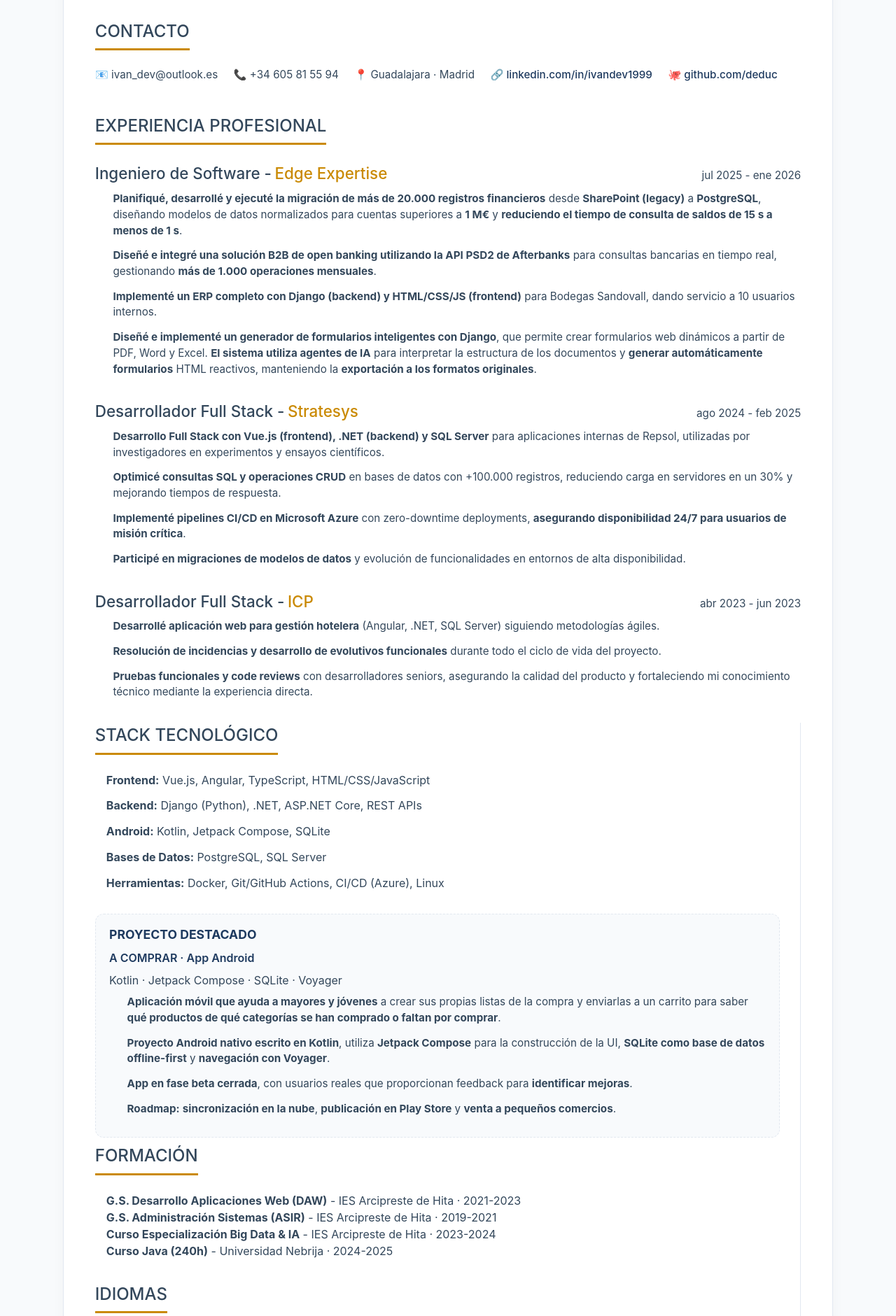
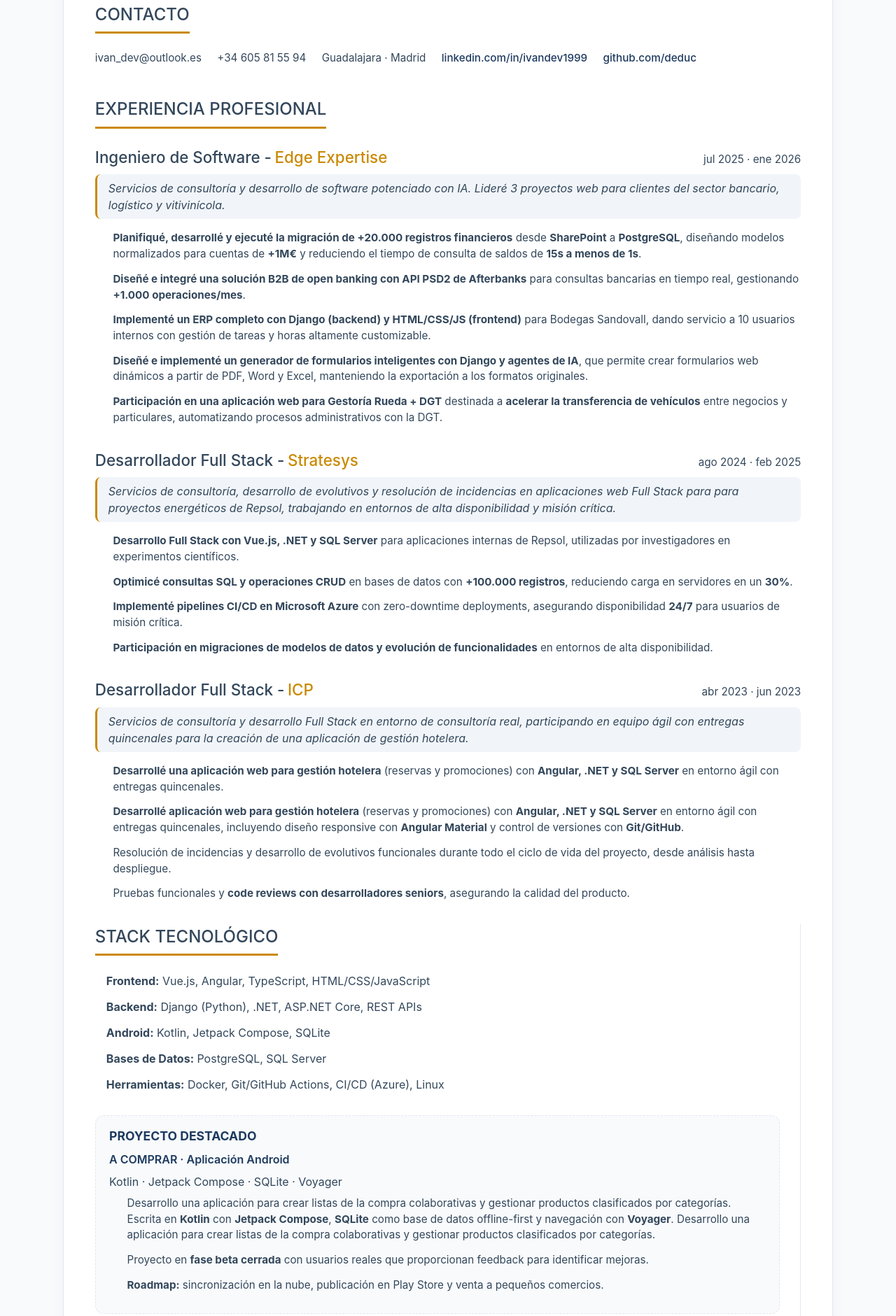
Before and after one commit to deduc/deduc.github.io, a plain HTML site: page index.html in a window 1280 px wide. Shown: the part 482-2363 px from the top of the page at 70% size. Drawn offline with Linux system fonts and the light colour scheme.

Commit message:
ultimos ajustes hasta yks cuando zzz

```diff
--- a/index.html
+++ b/index.html
@@ -1,5 +1,6 @@
 <!DOCTYPE html>
 <html lang="es">
+
 <head>
     <meta charset="UTF-8">
     <meta name="viewport" content="width=device-width, initial-scale=1.0">
@@ -21,7 +22,7 @@
             --detalle: #1e3a5f;
             --acento: #ca8a04;
             --borde-suave: #e2e8f0;
-            --sombra: 0 10px 25px -5px rgba(0,0,0,0.05), 0 8px 10px -6px rgba(0,0,0,0.02);
+            --sombra: 0 10px 25px -5px rgba(0, 0, 0, 0.05), 0 8px 10px -6px rgba(0, 0, 0, 0.02);
         }
 
         body {
@@ -193,16 +194,19 @@
                 background-color: white;
                 padding: 0;
             }
+
             .resume {
                 box-shadow: none;
                 border: none;
                 padding: 1.8rem 2rem;
                 border-radius: 0;
             }
+
             .skill-badge {
                 background-color: #eef2f6 !important;
                 border: 1px solid #ccc;
             }
+
             .about-mini {
                 background-color: #f1f5f9 !important;
                 -webkit-print-color-adjust: exact;
@@ -215,10 +219,12 @@
                 grid-template-columns: 1fr;
                 gap: 1rem;
             }
+
             .sidebar {
                 border-right: 0;
                 padding-right: 0;
             }
+
             h1 {
                 font-size: 2.2rem;
             }
@@ -240,12 +246,24 @@
             flex-wrap: wrap;
             margin-bottom: 0.5rem;
         }
+
+        .descripcion-empresa {
+            margin-bottom: 1rem;
+            font-style: italic;
+            color: var(--texto-secundario);
+            background-color: #f1f5f9;
+            padding: 0.5rem 1rem;
+            border-radius: 8px;
+            border-left: 3px solid var(--acento);
+        }
+
     </style>
 </head>
+
 <body>
     <div class="resume">
         <header>
-            <!-- CABECERA CORREGIDA: VUE + DJANGO PRIMERO -->
+            <!-- CABECERA -->
             <div style="display: flex; justify-content: space-between; align-items: center; flex-wrap: wrap;">
                 <div>
                     <h1>Iván Gómez Calvo</h1>
@@ -253,111 +271,160 @@
                         Desarrollador Full Stack (Vue, Django) y Android (Kotlin)
                     </div>
                     <div style="font-size: 1rem; color: var(--texto-secundario); margin-top: 0.2rem;">
-                        Experiencia en proyectos de banca, energía, logística y soluciones con IA
+                        Experiencia en banca, energía, logística y soluciones con IA
                     </div>
                 </div>
-                <img src="https://avatars.githubusercontent.com/u/127850919?v=4" alt="Foto de perfil" style="width: 200px; height: 200px; border-radius: 50%; object-fit: cover; border: 3px solid var(--borde-suave);">
+                <img src="https://avatars.githubusercontent.com/u/127850919?v=4" alt="Foto de perfil"
+                    style="width: 200px; height: 200px; border-radius: 50%; object-fit: cover; border: 3px solid var(--borde-suave);">
             </div>
 
-            <!-- RESUMEN EJECUTIVO (actualizado) -->
+            <!-- RESUMEN EJECUTIVO -->
             <div class="about-mini">
                 <strong>Desarrollador Full Stack con experiencia en banca (Grupo SEG) y energía (Repsol).</strong>
-                He migrado <strong>+20.000 registros financieros</strong> a PostgreSQL para clientes importantes con cuentas de <strong>+1M€</strong>,
-                y desarrollado aplicaciones con <strong>Vue.js, Django, .NET y Angular</strong> en entornos de producción crítica.
+                He migrado <strong>+20.000 registros financieros</strong> a PostgreSQL para clientes con cuentas de
+                <strong>+1M€</strong>, y desarrollado aplicaciones con <strong>Vue.js, Django, .NET y Angular</strong>
+                en entornos de producción crítica.
                 <br><br>
-                Compagino mi actividad profesional con el desarrollo de una aplicación Android en Kotlin (beta cerrada) y labores de mentoría técnica.
+                Compatibilizo mi actividad profesional con el desarrollo de una aplicación Android en Kotlin (beta cerrada) y
+                mentoría técnica.
             </div>
         </header>
 
         <main>
             <!-- COLUMNA PRINCIPAL: EXPERIENCIA -->
             <div class="main">
-                <!-- CONTACTO (igual) -->
+                <!-- CONTACTO -->
                 <div class="seccion" style="margin-top: 2rem;">
                     <h2>CONTACTO</h2>
-                    <div style="display: flex; flex-direction: row; justify-content: flex-start; gap: 1.4rem; flex-wrap: wrap;">
-                        <div class="contacto-item">📧 ivan_dev@outlook.es</div>
-                        <div class="contacto-item">📞 +34 605 81 55 94</div>
-                        <div class="contacto-item">📍 Guadalajara · Madrid</div>
+                    <div
+                        style="display: flex; flex-direction: row; justify-content: flex-start; gap: 1.4rem; flex-wrap: wrap;">
+                        <div class="contacto-item">ivan_dev@outlook.es</div>
+                        <div class="contacto-item">+34 605 81 55 94</div>
+                        <div class="contacto-item">Guadalajara · Madrid</div>
                         <div class="contacto-item">
-                            <a href="https://www.linkedin.com/in/ivandev1999/" target="_blank" class="linkedin">🔗 linkedin.com/in/ivandev1999</a>
+                            <a href="https://www.linkedin.com/in/ivandev1999/" target="_blank" class="linkedin">linkedin.com/in/ivandev1999</a>
                         </div>
                         <div class="contacto-item">
-                            <a href="https://github.com/deduc" target="_blank" class="linkedin">🐙 github.com/deduc</a>
+                            <a href="https://github.com/deduc" target="_blank" class="linkedin">github.com/deduc</a>
                         </div>
                     </div>
                 </div>
 
                 <h2>EXPERIENCIA PROFESIONAL</h2>
 
-                <!-- Edge Expertise - AHORA CON DJANGO (sin Vue) -->
+                <!-- Edge Expertise -->
                 <div class="experiencia-item">
                     <div class="empresa-fecha">
                         <div>
-                            <span class="subtitulo-cargo" style="font-size: 1.4rem; font-weight: 500;">Ingeniero de Software -</span>
+                            <span class="subtitulo-cargo" style="font-size: 1.4rem; font-weight: 500;">Ingeniero de
+                                Software -</span>
                             <span class="empresa">Edge Expertise</span>
                         </div>
-                        <span class="fecha">jul 2025 - ene 2026</span>
+                        <span class="fecha">jul 2025 · ene 2026</span>
                     </div>
+
+                    <!-- CONTEXTO CONSULTORÍA -->
+                    <div class="descripcion-empresa">
+                        Servicios de consultoría y desarrollo de software potenciado con IA. Lideré 3 proyectos web para
+                        clientes del sector bancario, logístico y vitivinícola.
+                    </div>
+
                     <ul class="logros">
                         <li>
-                            <strong>Planifiqué, desarrollé y ejecuté la migración de más de 20.000 registros financieros</strong> desde <strong>SharePoint (legacy)</strong> a <strong>PostgreSQL</strong>, diseñando modelos de datos normalizados para cuentas superiores a <strong>1 M€</strong> y <strong>reduciendo el tiempo de consulta de saldos de 15 s a menos de 1 s</strong>.
-                        </li>                        <li>
-                            <strong>Diseñé e integré una solución B2B de open banking utilizando la API PSD2 de Afterbanks</strong> para consultas bancarias en tiempo real, gestionando <strong>más de 1.000 operaciones mensuales</strong>.
+                            <strong>Planifiqué, desarrollé y ejecuté la migración de +20.000 registros financieros</strong> desde
+                            <strong>SharePoint</strong> a <strong>PostgreSQL</strong>, diseñando modelos normalizados
+                            para cuentas de <strong>+1M€</strong> y reduciendo el tiempo de consulta de saldos de
+                            <strong>15s a menos de 1s</strong>.
                         </li>
                         <li>
-                            <strong>Implementé un ERP completo con Django (backend) y HTML/CSS/JS (frontend)</strong> para Bodegas Sandovall, dando servicio a 10 usuarios internos.
+                            <strong>Diseñé e integré una solución B2B de open banking con API PSD2 de Afterbanks</strong>
+                            para consultas bancarias en tiempo real, gestionando <strong>+1.000 operaciones/mes</strong>.
                         </li>
                         <li>
-                            <strong>Diseñé e implementé un generador de formularios inteligentes con Django</strong>, que permite crear formularios web dinámicos a partir de PDF, Word y Excel.
-                            <strong>El sistema utiliza agentes de IA</strong> para interpretar la estructura de los documentos y <strong>generar automáticamente formularios</strong> HTML reactivos, manteniendo la <strong>exportación a los formatos originales</strong>.
+                            <strong>Implementé un ERP completo con Django (backend) y HTML/CSS/JS (frontend)</strong>
+                            para Bodegas Sandovall, dando servicio a 10 usuarios internos con gestión de tareas y horas
+                            altamente customizable.
+                        </li>
+                        <li>
+                            <strong>Diseñé e implementé un generador de formularios inteligentes con Django y agentes de IA</strong>,
+                            que permite crear formularios web dinámicos a partir de PDF, Word y Excel, manteniendo la
+                            exportación a los formatos originales.
+                        </li>
+                        <li>
+                            <strong>Participación en una aplicación web para Gestoría Rueda + DGT</strong> destinada a
+                            <strong>acelerar la transferencia de vehículos</strong> entre negocios y particulares,
+                            automatizando procesos administrativos con la DGT.
                         </li>
                     </ul>
                 </div>
 
-                <!-- Stratesys - AHORA CON VUE (corregido) -->
+                <!-- Stratesys -->
                 <div class="experiencia-item">
                     <div class="empresa-fecha">
                         <div>
-                            <span class="subtitulo-cargo" style="font-size: 1.4rem; font-weight: 500;">Desarrollador Full Stack -</span>
+                            <span class="subtitulo-cargo" style="font-size: 1.4rem; font-weight: 500;">Desarrollador
+                                Full Stack -</span>
                             <span class="empresa">Stratesys</span>
                         </div>
-                        <span class="fecha">ago 2024 - feb 2025</span>
+                        <span class="fecha">ago 2024 · feb 2025</span>
                     </div>
+
+                    <div class="descripcion-empresa">
+                        Servicios de consultoría, desarrollo de evolutivos y resolución de incidencias en aplicaciones web Full Stack para  para proyectos energéticos de Repsol, trabajando en entornos de alta disponibilidad y misión crítica.
+                    </div>
+
                     <ul class="logros">
                         <li>
-                            <strong>Desarrollo Full Stack con Vue.js (frontend), .NET (backend) y SQL Server</strong> para aplicaciones internas de Repsol, utilizadas por investigadores en experimentos y ensayos científicos.
+                            <strong>Desarrollo Full Stack con Vue.js, .NET y SQL Server</strong> para aplicaciones
+                            internas de Repsol, utilizadas por investigadores en experimentos científicos.
                         </li>
                         <li>
-                            <strong>Optimicé consultas SQL y operaciones CRUD</strong> en bases de datos con +100.000 registros, reduciendo carga en servidores en un 30% y mejorando tiempos de respuesta.
+                            <strong>Optimicé consultas SQL y operaciones CRUD</strong> en bases de datos con
+                            <strong>+100.000 registros</strong>, reduciendo carga en servidores en un <strong>30%</strong>.
                         </li>
                         <li>
-                            <strong>Implementé pipelines CI/CD en Microsoft Azure</strong> con zero-downtime deployments, <strong>asegurando disponibilidad 24/7 para usuarios de misión crítica</strong>.
+                            <strong>Implementé pipelines CI/CD en Microsoft Azure</strong> con zero-downtime deployments,
+                            asegurando disponibilidad <strong>24/7</strong> para usuarios de misión crítica.
                         </li>
                         <li>
-                            <strong>Participé en migraciones de modelos de datos</strong> y evolución de funcionalidades en entornos de alta disponibilidad.
+                            <strong>Participación en migraciones de modelos de datos y evolución de funcionalidades</strong> en entornos
+                            de alta disponibilidad.
                         </li>
                     </ul>
                 </div>
 
-                <!-- ICP (se mantiene igual, con Angular/.NET) -->
+                <!-- ICP -->
                 <div class="experiencia-item">
                     <div class="empresa-fecha">
                         <div>
-                            <span class="subtitulo-cargo" style="font-size: 1.4rem; font-weight: 500;">Desarrollador Full Stack -</span>
+                            <span class="subtitulo-cargo" style="font-size: 1.4rem; font-weight: 500;">Desarrollador
+                                Full Stack -</span>
                             <span class="empresa">ICP</span>
                         </div>
-                        <span class="fecha">abr 2023 - jun 2023</span>
+                        <span class="fecha">abr 2023 · jun 2023</span>
                     </div>
+
+                    <div class="descripcion-empresa">
+                        Servicios de consultoría y desarrollo Full Stack en entorno de consultoría real, participando en equipo ágil con entregas quincenales para la creación de una aplicación de gestión hotelera.
+                    </div>
+
                     <ul class="logros">
                         <li>
-                            <strong>Desarrollé aplicación web para gestión hotelera</strong> (Angular, .NET, SQL Server) siguiendo metodologías ágiles.
+                            <strong>Desarrollé una aplicación web para gestión hotelera</strong> (reservas y promociones) con
+                            <strong>Angular, .NET y SQL Server</strong> en entorno ágil con entregas quincenales.
                         </li>
                         <li>
-                            <strong>Resolución de incidencias y desarrollo de evolutivos funcionales</strong> durante todo el ciclo de vida del proyecto.
+                            <strong>Desarrollé aplicación web para gestión hotelera</strong> (reservas y promociones) con
+                            <strong>Angular, .NET y SQL Server</strong> en entorno ágil con entregas quincenales, incluyendo
+                            diseño responsive con <strong>Angular Material</strong> y control de versiones con <strong>Git/GitHub</strong>.
                         </li>
                         <li>
-                            <strong>Pruebas funcionales y code reviews</strong> con desarrolladores seniors, asegurando la calidad del producto y fortaleciendo mi conocimiento técnico mediante la experiencia directa.
+                            Resolución de incidencias y desarrollo de evolutivos funcionales durante todo el ciclo de vida
+                            del proyecto, desde análisis hasta despliegue.
+                        </li>
+                        <li>
+                            Pruebas funcionales y <strong>code reviews con desarrolladores seniors</strong>, asegurando la
+                            calidad del producto.
                         </li>
                     </ul>
                 </div>
@@ -365,7 +432,7 @@
 
             <!-- COLUMNA IZQUIERDA: SKILLS + PROYECTO + FORMACIÓN + DIVULGACIÓN -->
             <div class="sidebar">
-                <!-- STACK TECNOLÓGICO (CORREGIDO: Vue y Django primeros) -->
+                <!-- STACK TECNOLÓGICO -->
                 <div class="seccion">
                     <h2>STACK TECNOLÓGICO</h2>
                     <div class="secondary-color paddinleft1">
@@ -387,27 +454,31 @@
                     </div>
                 </div>
 
-                <!-- PROYECTO DESTACADO (App Kotlin) -->
+                <!-- PROYECTO DESTACADO (Aplicación Kotlin) -->
                 <div class="divulgacion">
                     <h4>PROYECTO DESTACADO</h4>
                     <div style="font-weight: 600; color: var(--detalle);">
-                        A COMPRAR · App Android
+                        A COMPRAR · Aplicación Android
                     </div>
                     <div style="color: var(--texto-secundario); margin: 0.5rem 0;">
                         Kotlin · Jetpack Compose · SQLite · Voyager
                     </div>
                     <ul class="logros" style="margin-top: 0.3rem;">
                         <li>
-                            <strong>Aplicación móvil que ayuda a mayores y jóvenes</strong> a crear sus propias listas de la compra y enviarlas a un carrito para saber <strong>qué productos de qué categorías se han comprado o faltan por comprar</strong>.
+                            Desarrollo una aplicación para crear listas de la compra colaborativas y gestionar productos clasificados por categorías.
+                            Escrita en <strong>Kotlin</strong> con <strong>Jetpack Compose</strong>, <strong>SQLite</strong> como base
+                            de datos offline-first y navegación con <strong>Voyager</strong>.
+
+                            Desarrollo una aplicación para crear listas de la compra colaborativas y gestionar productos clasificados por categorías.
+
                         </li>
                         <li>
-                            <strong>Proyecto Android nativo escrito en Kotlin</strong>, utiliza <strong>Jetpack Compose</strong> para la construcción de la UI, <strong>SQLite como base de datos offline-first</strong> y <strong>navegación con Voyager</strong>.
+                            Proyecto en <strong>fase beta cerrada</strong> con usuarios reales que proporcionan feedback
+                            para identificar mejoras.
                         </li>
                         <li>
-                            <strong>App en fase beta cerrada</strong>, con usuarios reales que proporcionan feedback para <strong>identificar mejoras</strong>.
-                        </li>
-                        <li>
-                            <strong>Roadmap:</strong> <strong>sincronización en la nube</strong>, <strong>publicación en Play Store</strong> y <strong>venta a pequeños comercios</strong>.
+                            <strong>Roadmap:</strong> sincronización en la nube, publicación en Play Store y venta a
+                            pequeños comercios.
                         </li>
                     </ul>
                 </div>
@@ -416,10 +487,10 @@
                 <div class="seccion">
                     <h2>FORMACIÓN</h2>
                     <div class="secondary-color paddinleft1">
-                        <div><strong>G.S. Desarrollo Aplicaciones Web (DAW)</strong> - IES Arcipreste de Hita · 2021-2023</div>
-                        <div><strong>G.S. Administración Sistemas (ASIR)</strong> - IES Arcipreste de Hita · 2019-2021</div>
-                        <div><strong>Curso Especialización Big Data & IA</strong> - IES Arcipreste de Hita · 2023-2024</div>
-                        <div><strong>Curso Java (240h)</strong> - Universidad Nebrija · 2024-2025</div>
+                        <div><strong>G.S. Desarrollo Aplicaciones Web (DAW)</strong> · IES Arcipreste de Hita · 2021-2023</div>
+                        <div><strong>G.S. Administración Sistemas (ASIR)</strong> · IES Arcipreste de Hita · 2019-2021</div>
+                        <div><strong>Curso Especialización Big Data & IA</strong> · IES Arcipreste de Hita · 2023-2024</div>
+                        <div><strong>Curso Java (240h)</strong> · Universidad Nebrija · 2024-2025</div>
                     </div>
                 </div>
 
@@ -432,15 +503,23 @@
                     </div>
                 </div>
 
-                <!-- NUEVA SECCIÓN: DIVULGACIÓN TÉCNICA (profesor movido aquí) -->
+                <!-- DIVULGACIÓN TÉCNICA (profesor particular + SEPE) -->
                 <div class="seccion">
                     <h2>DIVULGACIÓN TÉCNICA</h2>
                     <div class="paddinleft1 secondary-color">
-                        <div style="margin-bottom: 0.3rem;">
-                            <strong>Profesor particular de programación</strong> · Freelance · sept 2023 - actualidad
+                        <div style="margin-bottom: 0.8rem;">
+                            <strong>Profesor particular de programación</strong> · Freelance · sept 2023 · actualidad
+                            <div style="font-size: 0.9rem; margin-top: 0.2rem;">
+                                Mentoría a +10 estudiantes en Java, Python, HTML/CSS/JS/TS, fomentando buenas prácticas
+                                y pensamiento lógico.
+                            </div>
                         </div>
-                        <div style="font-size: 0.9rem;">
-                            Mentoría a +10 estudiantes en Java, Python, HTML/CSS/JS/TS, fomentando buenas prácticas y pensamiento lógico.
+                        <div>
+                            <strong>Profesor de informática</strong> · SEPE · ago 2023 · sept 2023
+                            <div style="font-size: 0.9rem; margin-top: 0.2rem;">
+                                Enseñé a un grupo de 25 personas desempleadas a usar el ordenador, ofimática, navegación
+                                web y creación de perfil en LinkedIn/InfoJobs.
+                            </div>
                         </div>
                     </div>
                 </div>
@@ -448,9 +527,11 @@
         </main>
 
         <!-- PIE -->
-        <div style="margin-top: 1.8rem; text-align: right; font-size: 0.8rem; color: #94a3b8; border-top: 1px solid var(--borde-suave); padding-top: 0.5rem;">
+        <div
+            style="margin-top: 1.8rem; text-align: right; font-size: 0.8rem; color: #94a3b8; border-top: 1px solid var(--borde-suave); padding-top: 0.5rem;">
             Perfil contrastado · Disponibilidad inmediata · Interés en estabilidad y crecimiento en empresa consolidada
         </div>
     </div>
 </body>
+
 </html>
```
